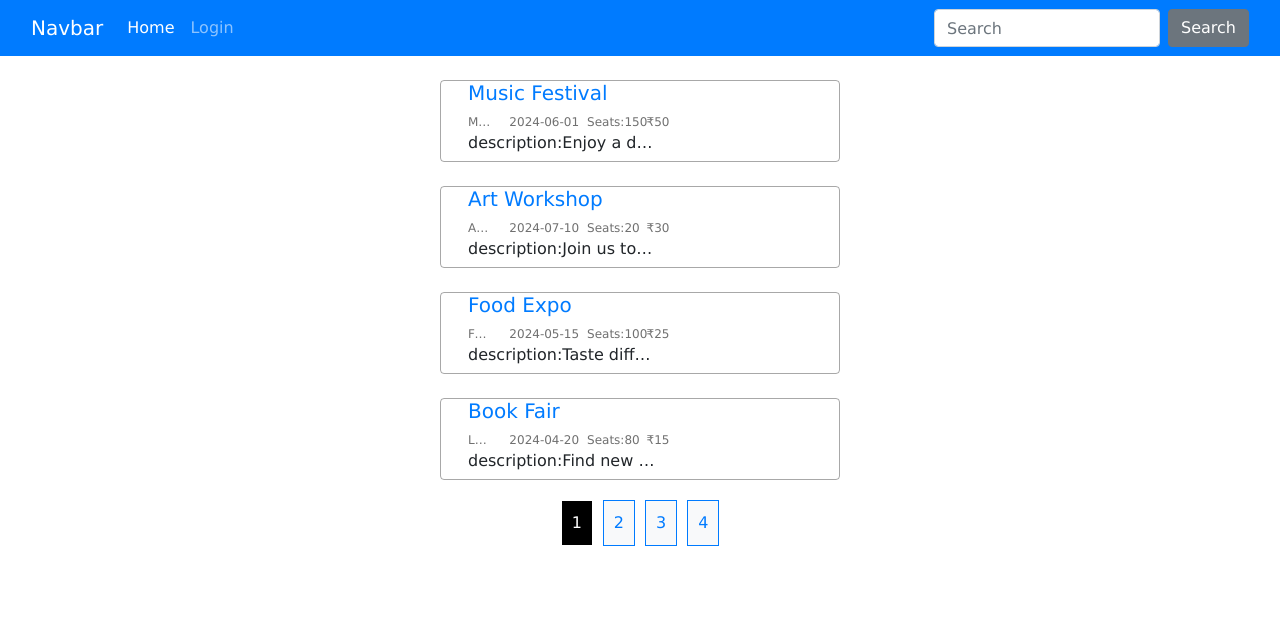
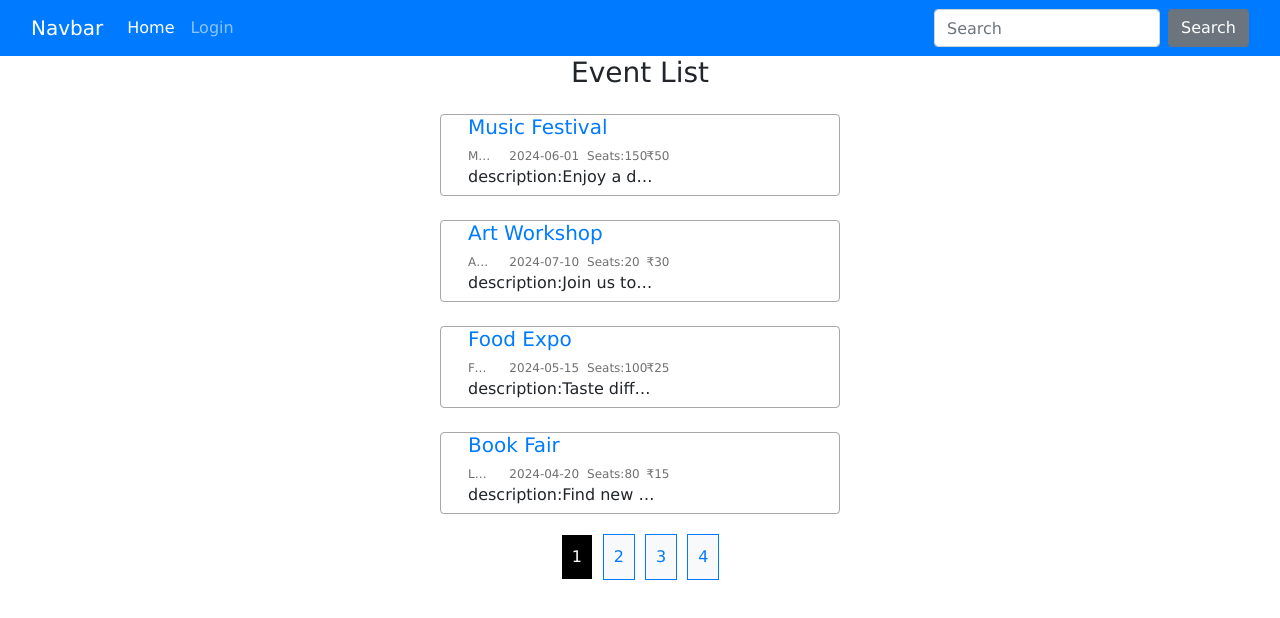
Before and after one commit to 1css/book-event, a React (Create React App) app: page / in a window 1280 px wide. Shown: the top 618 px of the page. Built offline with nearby package versions, Linux system fonts and the light colour scheme.

Commit message:
headLine

```diff
--- a/src/App.css
+++ b/src/App.css
@@ -3,3 +3,8 @@
    margin: 0;
    padding: 0;
 }
+
+#headLine-event{
+   display: flex;
+   justify-content: center;
+}
--- a/src/Screen/Home.js
+++ b/src/Screen/Home.js
@@ -25,7 +25,7 @@ function Home() {
   }, []);
   return (
     <div>
-
+      <h3 id="headLine-event">Event List</h3>
       <ListEvents posts={listEvent} loadingP={loading} />
     </div>
   );
```
